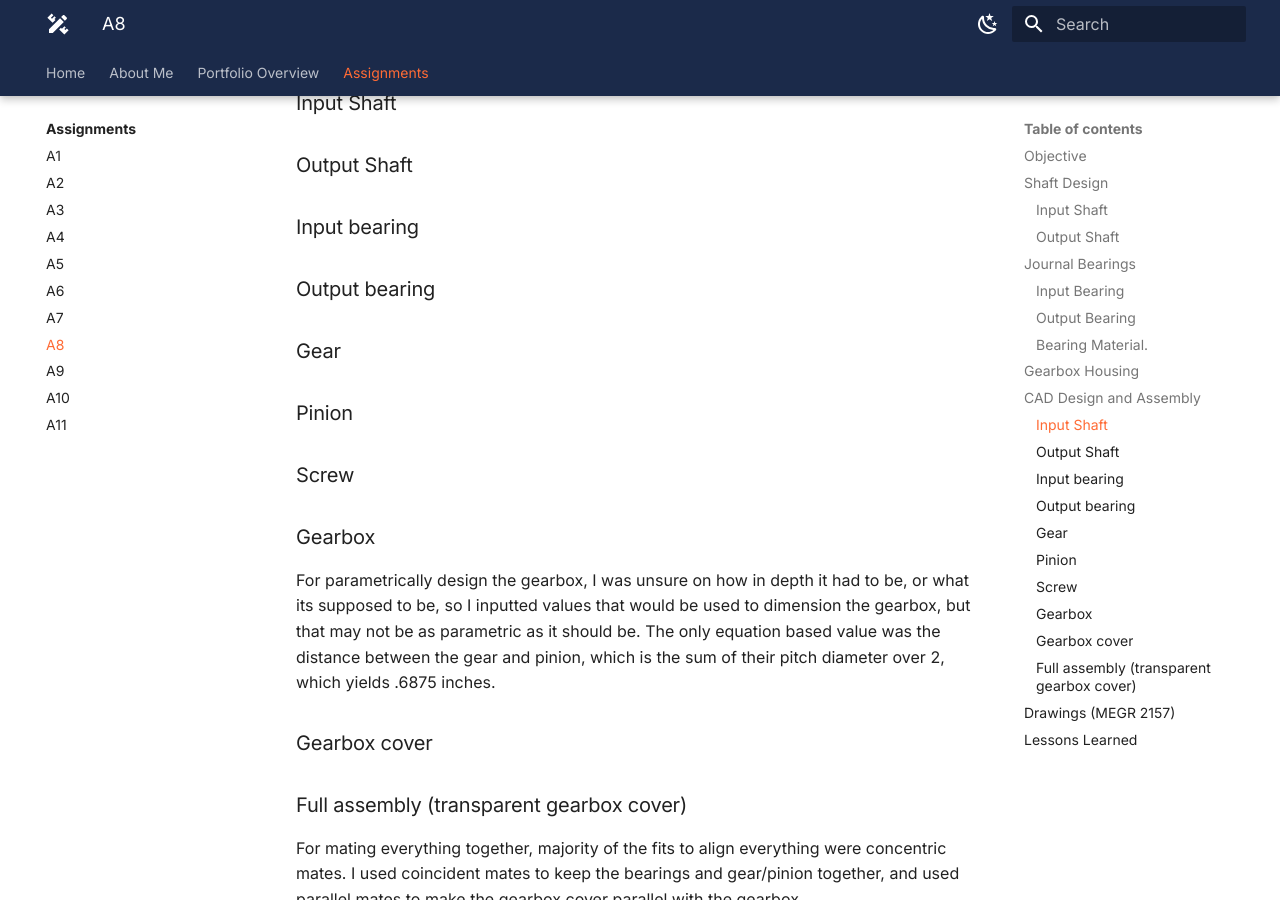
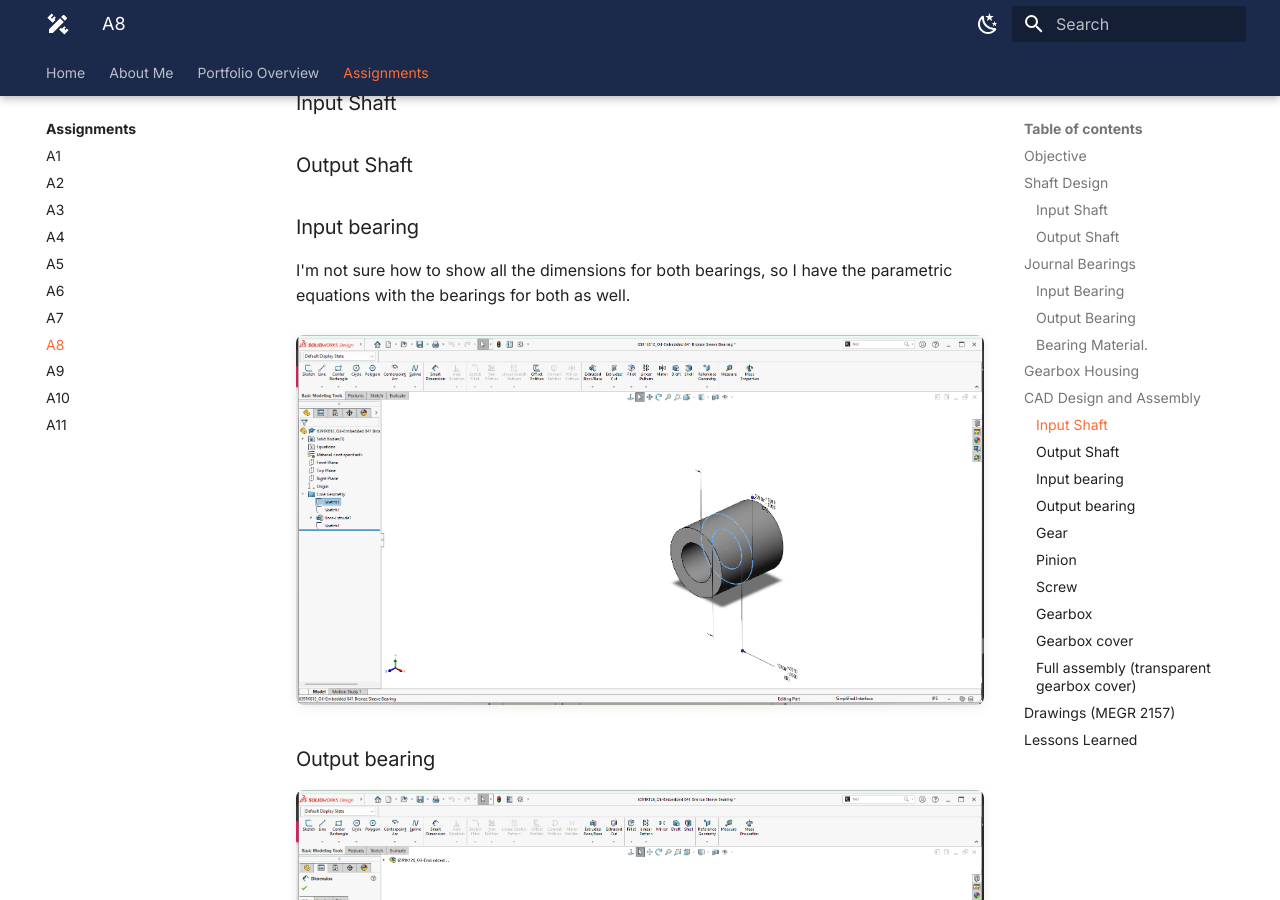
Before and after one commit to ajchiocca/megr2157-portfolio, an MkDocs documentation site: the page built from docs/assignments/A08/index.md, in a window 1280 px wide and 900 px high, scrolled down 2443 px. Built offline with MkDocs 1.6.1 and Material for MkDocs 9.7.7, drawn with Linux system fonts in a browser that asks for light colours.

Commit message:
Update index.md

```diff
--- a/docs/assignments/A08/index.md
+++ b/docs/assignments/A08/index.md
@@ -48,22 +48,30 @@ The Gearbox is going to house the gear, pinion, two bearing, and the two shafts,
 ### Output Shaft
 
 ### Input bearing
-
+I'm not sure how to show all the dimensions for both bearings, so I have the parametric equations with the bearings for both as well.
+<br>
+<br>
+![A8](InputBdimReal.png)
 ### Output bearing
-
+![A8](OutputBdimReal.png)
 ### Gear
-
+![A8](GearDim.png)
 ### Pinion
+![A8](PinionDim.png)
 
 ### Screw
+![A8](ScrewDim.png)
 
 ### Gearbox
 For parametrically design the gearbox, I was unsure on how in depth it had to be, or what its supposed to be, so I inputted values that would be used to dimension the gearbox, but that may not be as parametric as it should be. The only equation based value was the distance between the gear and pinion, which is the sum of their pitch diameter over 2, which yields .6875 inches.
+
 ### Gearbox cover
 
 ### Full assembly (transparent gearbox cover)
 For mating everything together, majority of the fits to align everything were concentric mates. I used coincident mates to keep the bearings and gear/pinion together, and used parallel mates to make the gearbox cover parallel with the gearbox.
-
+<br>
+<br>
+![A8](AssemblyPic.png)
 ## Drawings (MEGR 2157)
 <!-- 30%. Six multi-view drawings + one assembly. Third-angle projection, ASME Y14.5, tolerance block X.X ±.02 / X.XX ±.01 / X.XXX ±.005, at least two callouts with different tolerancing on critical features. Delete this section if drawings go on a separate page. -->
 
```
